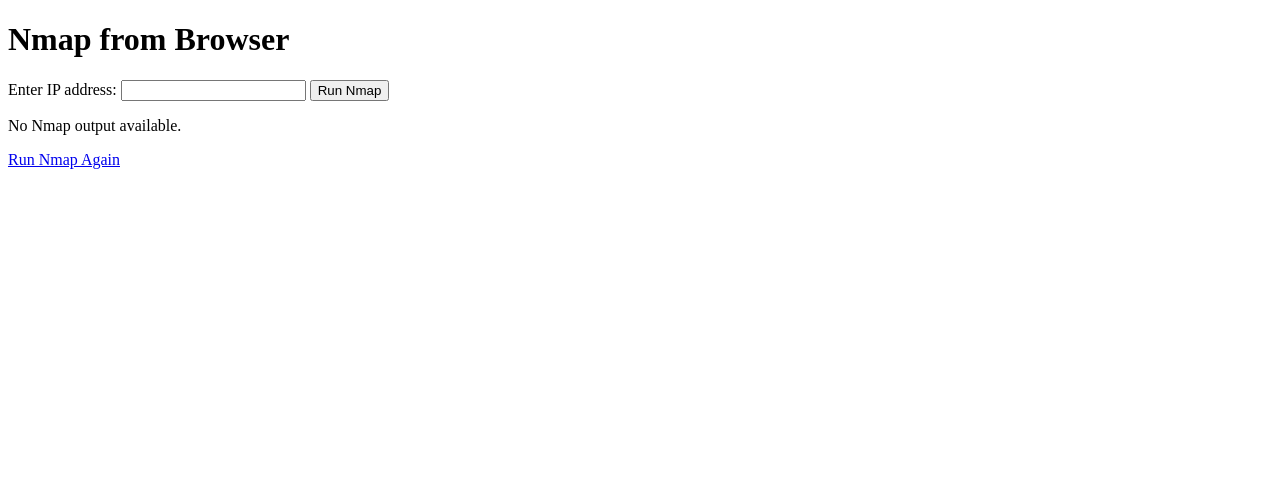
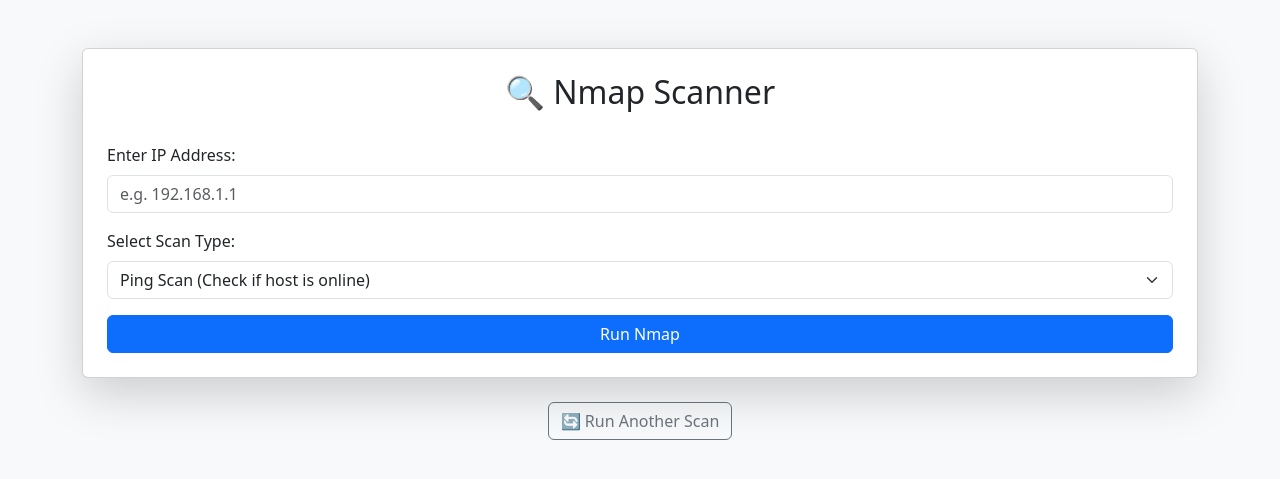
Before and after one commit to creimer808/ReconHive, a Flask app: page / in a window 1280 px wide. Shown: the top 479 px of the page. Run offline with Flask 3, Linux system fonts and the light colour scheme.

Commit message:
started with just nmap in the web browser.

```diff
--- a/app.py
+++ b/app.py
@@ -4,18 +4,32 @@
 app = Flask(__name__)
 app.secret_key = 'supersecretkey'  # Replace this with a secure key in production
 
+# Define popular scan options
+SCAN_OPTIONS = {
+    "-sn": "Ping Scan (Check if host is online)",
+    "-T4 -F": "Quick Scan (Fast scan of common ports)",
+    "-T4 -A -v": "Intense Scan (Aggressive with version detection)",
+    "-p-": "Full Port Scan (Scan all 65,535 ports)",
+    "-O": "OS Detection (Determine the OS)",
+    "-sV": "Service & Version Detection (Identify running services)"
+}
+
 @app.route('/', methods=['GET', 'POST'])
 def index():
     if request.method == 'POST':
         target_ip = request.form.get('target_ip')
+        scan_type = request.form.get('scan_type')
 
         if not target_ip:
             flash("Please enter an IP address.")
             return redirect(url_for('index'))
 
         try:
-            # Run Nmap command
-            result = subprocess.run(['nmap', '-Pn', '-', '-A', target_ip],
+            # Build Nmap command
+            nmap_command = ['nmap'] + scan_type.split() + [target_ip]
+
+            # Run Nmap
+            result = subprocess.run(nmap_command,
                                     stdout=subprocess.PIPE,
                                     stderr=subprocess.PIPE,
                                     text=True)
@@ -31,7 +45,7 @@
 
         return render_template('results.html', output=nmap_output)
 
-    return render_template('index.html')
+    return render_template('index.html', scan_options=SCAN_OPTIONS)
 
 if __name__ == '__main__':
     app.run(debug=True, host='0.0.0.0')
--- a/templates/index.html
+++ b/templates/index.html
@@ -2,33 +2,49 @@
 <html lang="en">
 <head>
     <meta charset="UTF-8">
-    <title>Nmap Flask App</title>
+    <meta name="viewport" content="width=device-width, initial-scale=1">
+    <title>Nmap Scanner</title>
+    <link href="https://cdn.jsdelivr.net/npm/bootstrap@5.3.0/dist/css/bootstrap.min.css" rel="stylesheet">
 </head>
-<body>
-    <h1>Nmap from Browser</h1>
+<body class="bg-light">
+    <div class="container mt-5">
+        <div class="card shadow-lg p-4">
+            <h2 class="text-center">🔍 Nmap Scanner</h2>
+
             {% with messages = get_flashed_messages(with_categories=true) %}
               {% if messages %}
-        <ul>
+                <div class="mt-3">
                     {% for category, message in messages %}
-          <li class="{{ category }}">{{ message }}</li>
+                        <div class="alert alert-warning">{{ message }}</div>
                     {% endfor %}
-        </ul>
+                </div>
               {% endif %}
             {% endwith %}
 
-    <form method="POST" action="/">
-        <label for="target_ip">Enter IP address:</label>
-        <input type="text" id="target_ip" name="target_ip">
-        <button type="submit">Run Nmap</button>
+            <form method="POST" action="/" class="mt-4">
+                <div class="mb-3">
+                    <label for="target_ip" class="form-label">Enter IP Address:</label>
+                    <input type="text" id="target_ip" name="target_ip" class="form-control" placeholder="e.g. 192.168.1.1" required>
+                </div>
+
+                <div class="mb-3">
+                    <label for="scan_type" class="form-label">Select Scan Type:</label>
+                    <select id="scan_type" name="scan_type" class="form-select">
+                        {% for flag, description in scan_options.items() %}
+                            <option value="{{ flag }}">{{ description }}</option>
+                        {% endfor %}
+                    </select>
+                </div>
+
+                <button type="submit" class="btn btn-primary w-100">Run Nmap</button>
             </form>
+        </div>
 
-    {% if output %}
-      <h2>Nmap Output</h2>
-      <pre>{{ output }}</pre>
-    {% else %}
-      <p>No Nmap output available.</p>
-    {% endif %}
+        <div class="text-center mt-4">
+            <a href="{{ url_for('index') }}" class="btn btn-outline-secondary">🔄 Run Another Scan</a>
+        </div>
+    </div>
 
-    <a href="{{ url_for('index') }}">Run Nmap Again</a>
+    <script src="https://cdn.jsdelivr.net/npm/bootstrap@5.3.0/dist/js/bootstrap.bundle.min.js"></script>
 </body>
 </html>
```
Also changed, not shown: templates/results.html (+18 -8 lines), README.md. Lines whose indentation alone changed are shown as unchanged.
